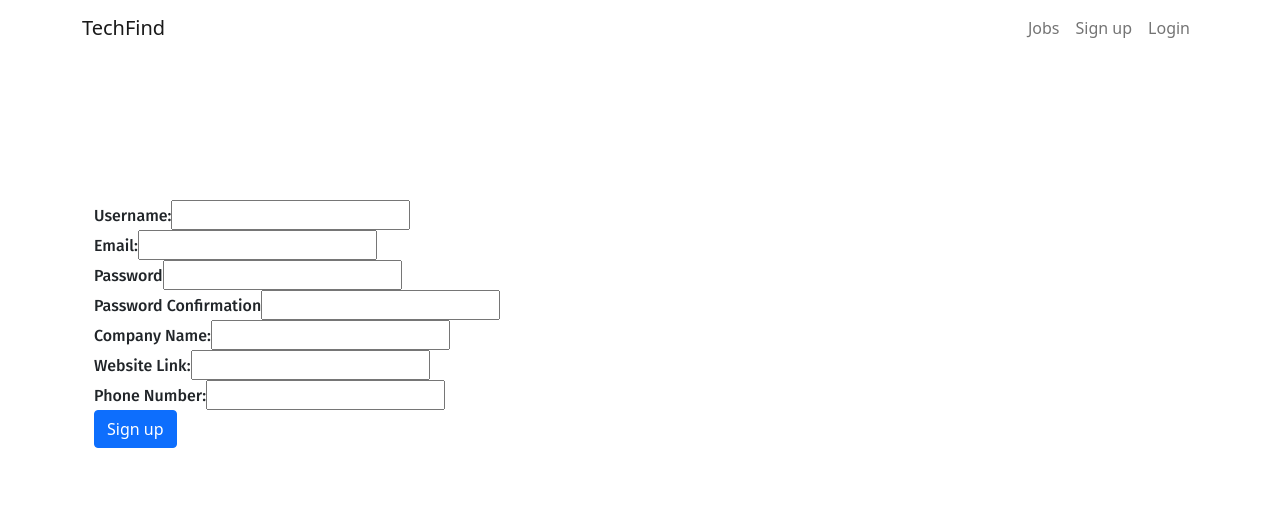
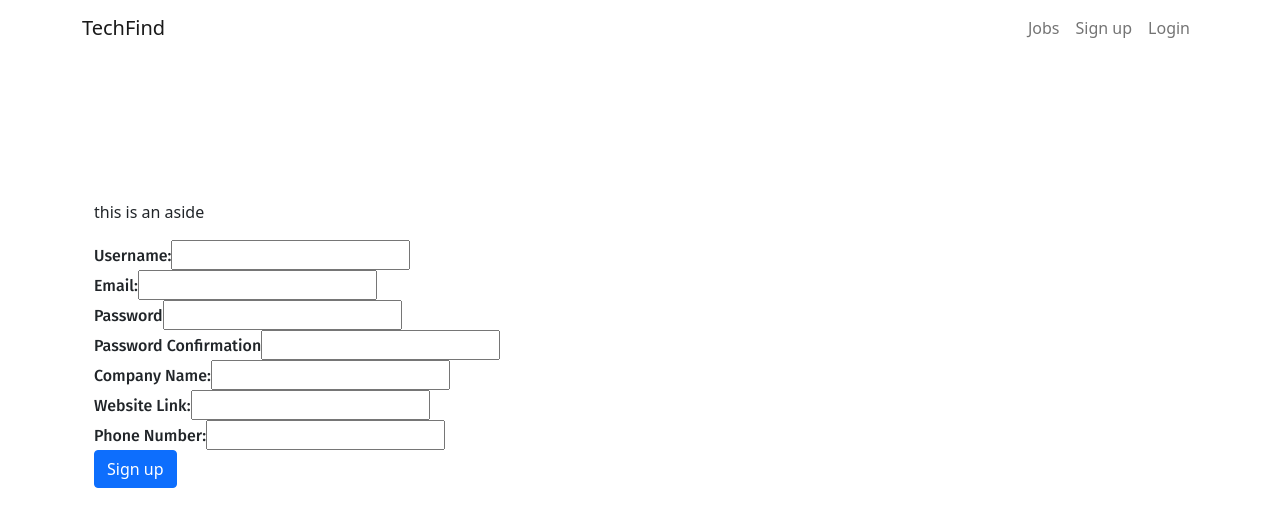
Before and after one commit to BJB-Team/TechFind-Frontend, a React (Create React App) app: page /seekersignup in a window 1280 px wide. Shown: the top 526 px of the page. Built offline with nearby package versions, Linux system fonts and the light colour scheme; no server answers.

Commit message:
aside added to some pages

```diff
--- a/src/components/App.js
+++ b/src/components/App.js
@@ -12,6 +12,7 @@ import ListingDetails from './ListingDetails'
 import { getJobs, getJobLevel, getJobType } from '../services/jobListingService'
 import DisplayJobs from './JobList'
 import SeekerHome from './SeekerHome'
+import Aside from './Aside'
 
 const App = () => {
   /// First instance when the users enters our website there will be no logged in user
@@ -63,6 +64,8 @@ const App = () => {
 
         <Routes>
 
+            <Route path="/Aside" element={<Aside />} />
+
             <Route path="/login" element={<Login />} />
             <Route exact path="/" element={<Home />} />
             <Route path="/signup" element={<SignUp />} />
--- a/src/components/Aside.js
+++ b/src/components/Aside.js
@@ -2,9 +2,9 @@ import React from 'react'
 
 const Aside = () => {
   return (
-    <div>
+    <aside>
       <p>this is an aside</p>
-    </div>
+    </aside>
   )
 }
 export default Aside
--- a/src/components/SeekerHome.js
+++ b/src/components/SeekerHome.js
@@ -2,6 +2,7 @@ import React, { useEffect, useState } from 'react'
 import { Link } from "react-router-dom"
 import { useGlobalState } from '../utils/stateContext'
 import { seekerProfile } from '../services/authService'
+import Aside from './Aside'
 
 
 const SeekerHome = () => {
@@ -21,6 +22,7 @@ const SeekerHome = () => {
 
     return (
         <div>
+            <Aside />
             <h2>Profile</h2>
             <h4>Seeker Profile:</h4>
             {/* Access Seeker name here */}
--- a/src/components/SeekerSignUp.js
+++ b/src/components/SeekerSignUp.js
@@ -2,6 +2,7 @@ import React, { useState } from 'react'
 import { useNavigate } from "react-router-dom";
 import { useGlobalState } from '../utils/stateContext'
 import { signUp } from '../services/authService'
+import Aside from './Aside'
 
 const SeekerSignUp = () => {
 
@@ -70,6 +71,7 @@ const SeekerSignUp = () => {
 
         return (
             <div className="container">
+                <Aside />
                 {/* <h1>Return the name of the page like from the routes video</h1> */}
                 <form onSubmit={handleSubmit}>
 
--- a/src/index.css
+++ b/src/index.css
@@ -22,7 +22,3 @@ body, html, .App, #root {
   width: 100%;
   height: 100%;
 }
-
-.btn-success {
-  color: #39FF14;
-}
```
